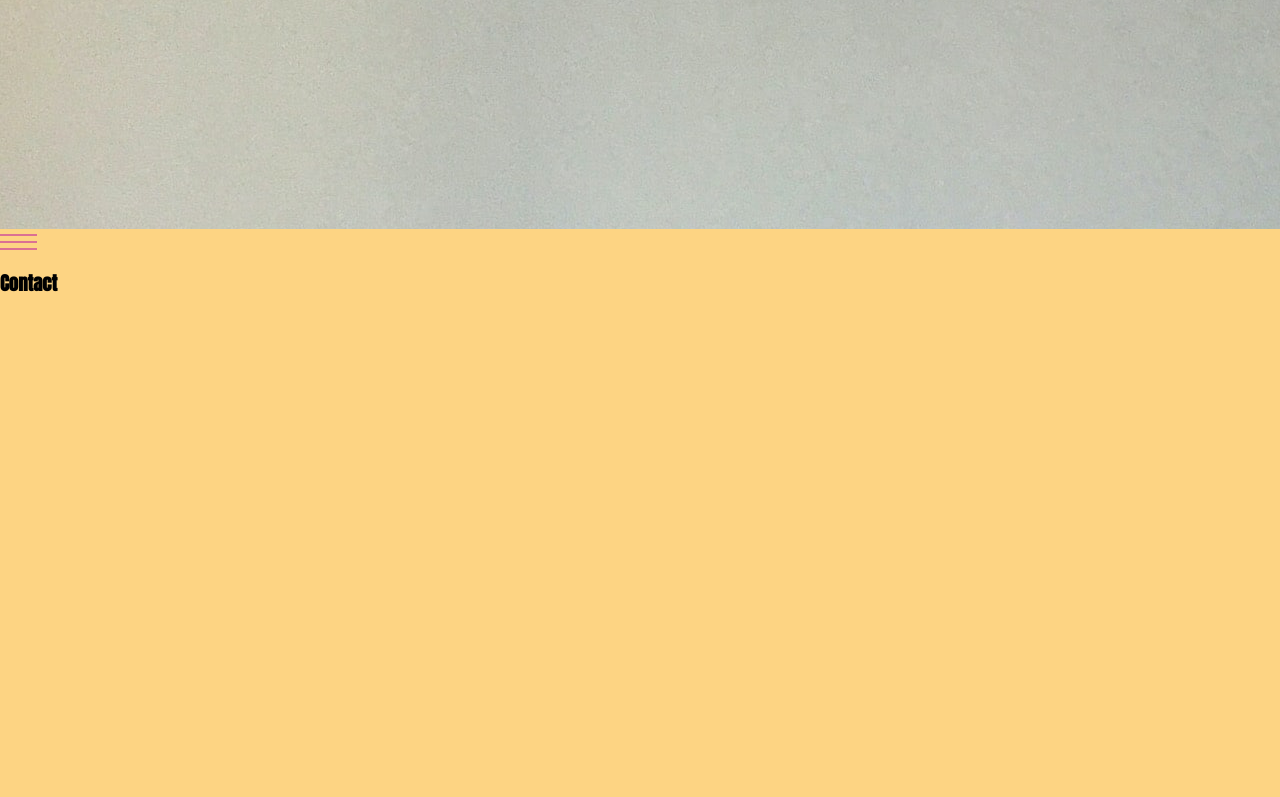
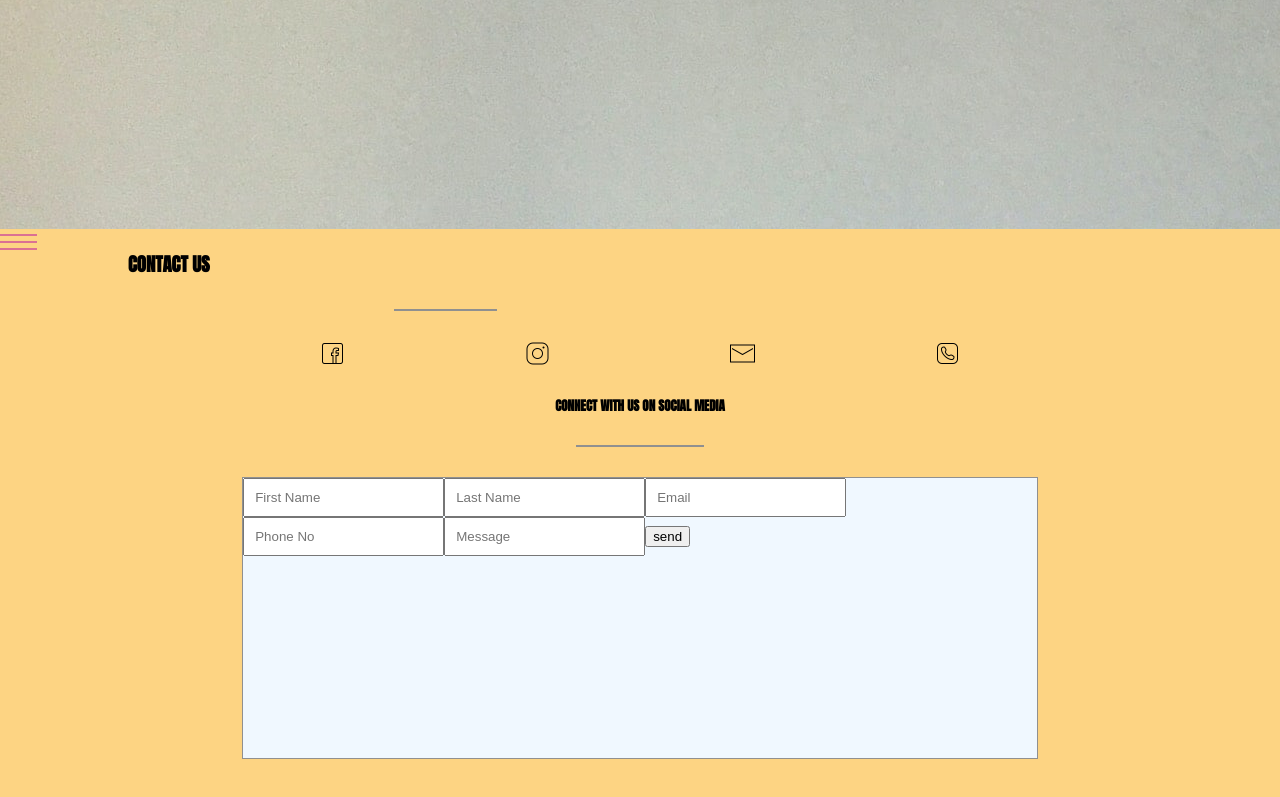
Before and after one commit to MuhammadFahimulHuq/Baker-sLane, a React (Create React App) app: page / in a window 1280 px wide. Shown: the part 1371-2168 px from the top of the page. Built offline with nearby package versions, Linux system fonts and the light colour scheme; a web font is replaced by a local one.

Commit message:
contact updating...

```diff
--- a/src/pages/Contact.css
+++ b/src/pages/Contact.css
@@ -3,3 +3,36 @@
     overflow: hidden;
     background-color: #fdd483;
 }
+.line {
+    border-bottom: 2px solid #909090;
+    width: 10%;
+    margin-top: 3%;
+    margin-left: 26%;
+}
+.contact h3{
+    width: 80%;
+    margin: auto;
+    text-transform: uppercase;
+}
+.contact-nav-container{
+    margin: 30px 0px;
+}
+.contact-nav-container h3{
+ margin: 30px auto;
+ font-size: small;
+ text-align: center;
+}
+.contact-nav-container .line{
+    margin: auto;
+}
+.form-bg{
+ background-color: aliceblue;
+ width: 62%;
+ margin: auto;
+ border: 1px solid #909090;
+ height: 35%;
+}
+.form-bg input {
+    padding: 10px;
+    margin: ;
+}
--- a/src/pages/Contact.js
+++ b/src/pages/Contact.js
@@ -1,4 +1,5 @@
 import React from 'react'
+import { ContactNav } from '../components/ContactNav'
 import { Navbar } from '../components/Navbar'
 import '../pages/Contact.css'
 export const Contact = () => {
@@ -6,9 +7,31 @@ export const Contact = () => {
     <div className='contact'>
 
          <div className='frame-container'>
-        <div></div>
- <Navbar/>
+        <div>
+
+        </div>
+        <Navbar/>
+      </div >
+
+      <h3>Contact Us
+      <div className='line'> </div>
+      </h3>
+      <div className='contact-nav-container'>
+      <ContactNav />
+        <h3>Connect with us on social media</h3>
+        <div className='line'> </div>
       </div>
-        <h3>Contact</h3></div>
+    <div className='form-bg'>
+<input placeholder='First Name'/>
+<input placeholder='Last Name'/>
+<input placeholder='Email'/>
+<input placeholder='Phone No'/>
+<input type="text" placeholder='Message'/>
+<button>send</button>
+    </div>
+
+
+
+        </div>
   )
 }
```
Also changed, not shown: src/asset/image/cake3-background.jpg (added).
